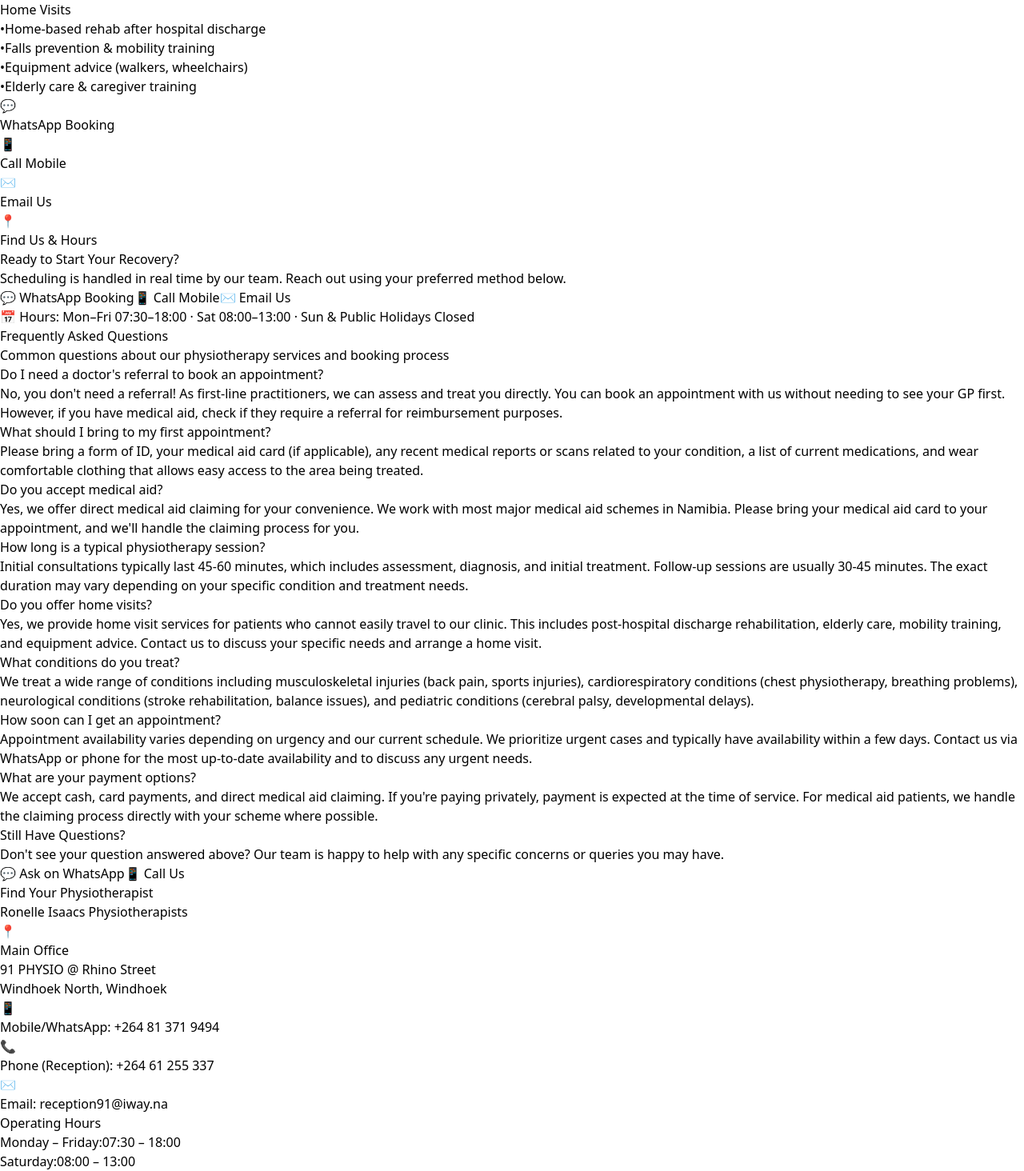
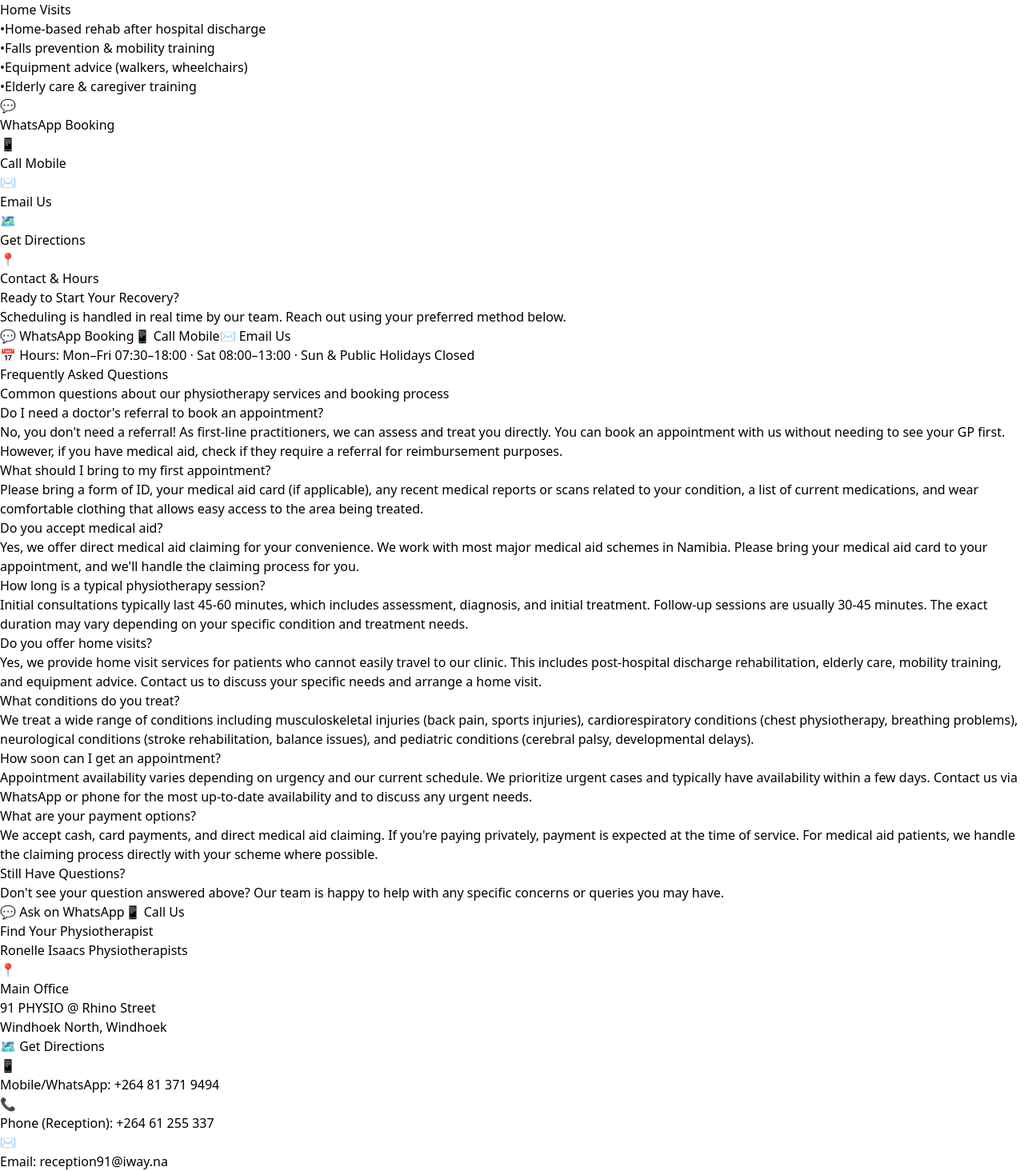
Before and after one commit to Amakanza/91physiowebsite, a React (Vite) app: page / in a window 1280 px wide. Shown: the part 1368-2832 px from the top of the page at 80% size. Built offline with nearby package versions, Linux system fonts and the light colour scheme.

Commit message:
Update App.jsx

```diff
--- a/src/App.jsx
+++ b/src/App.jsx
@@ -288,8 +288,13 @@
                 icon: "✉️"
               },
               {
+                href: "https://maps.app.goo.gl/1EZhzDxG4BJTdFME9",
+                text: "Get Directions",
+                icon: "🗺️"
+              },
+              {
                 href: "#contact",
-                text: "Find Us & Hours",
+                text: "Contact & Hours",
                 icon: "📍"
               }
             ].map((action, index) => (
@@ -430,6 +435,14 @@
                       <div className="font-medium">Main Office</div>
                       <div>91 PHYSIO @ Rhino Street</div>
                       <div>Windhoek North, Windhoek</div>
+                      <a
+                        href="https://maps.app.goo.gl/1EZhzDxG4BJTdFME9"
+                        target="_blank"
+                        rel="noopener noreferrer"
+                        className="inline-flex items-center gap-1 text-sm text-emerald-600 hover:text-emerald-700 font-medium mt-1 transition-colors"
+                      >
+                        🗺️ Get Directions
+                      </a>
                     </div>
                   </div>
 
```
